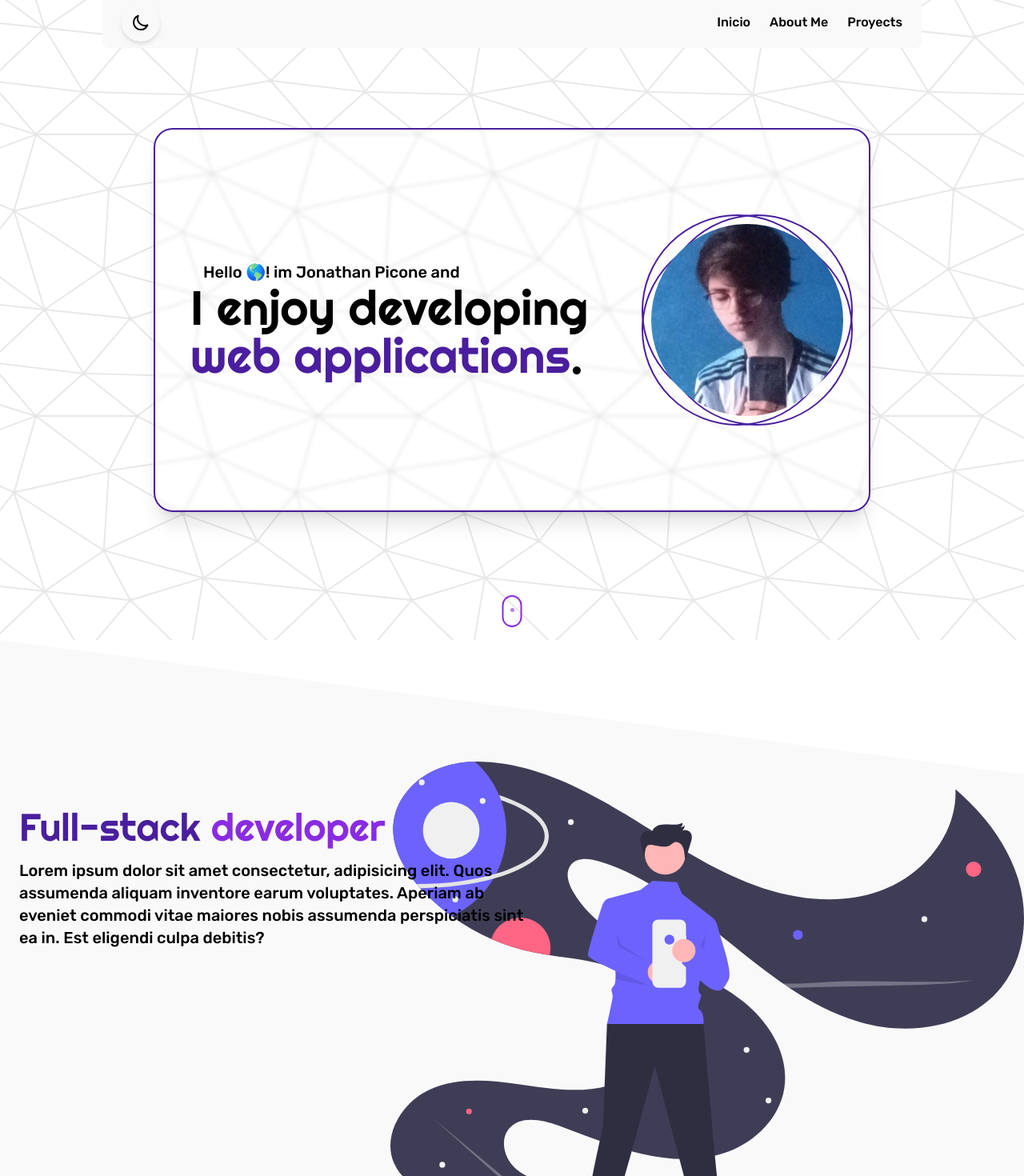
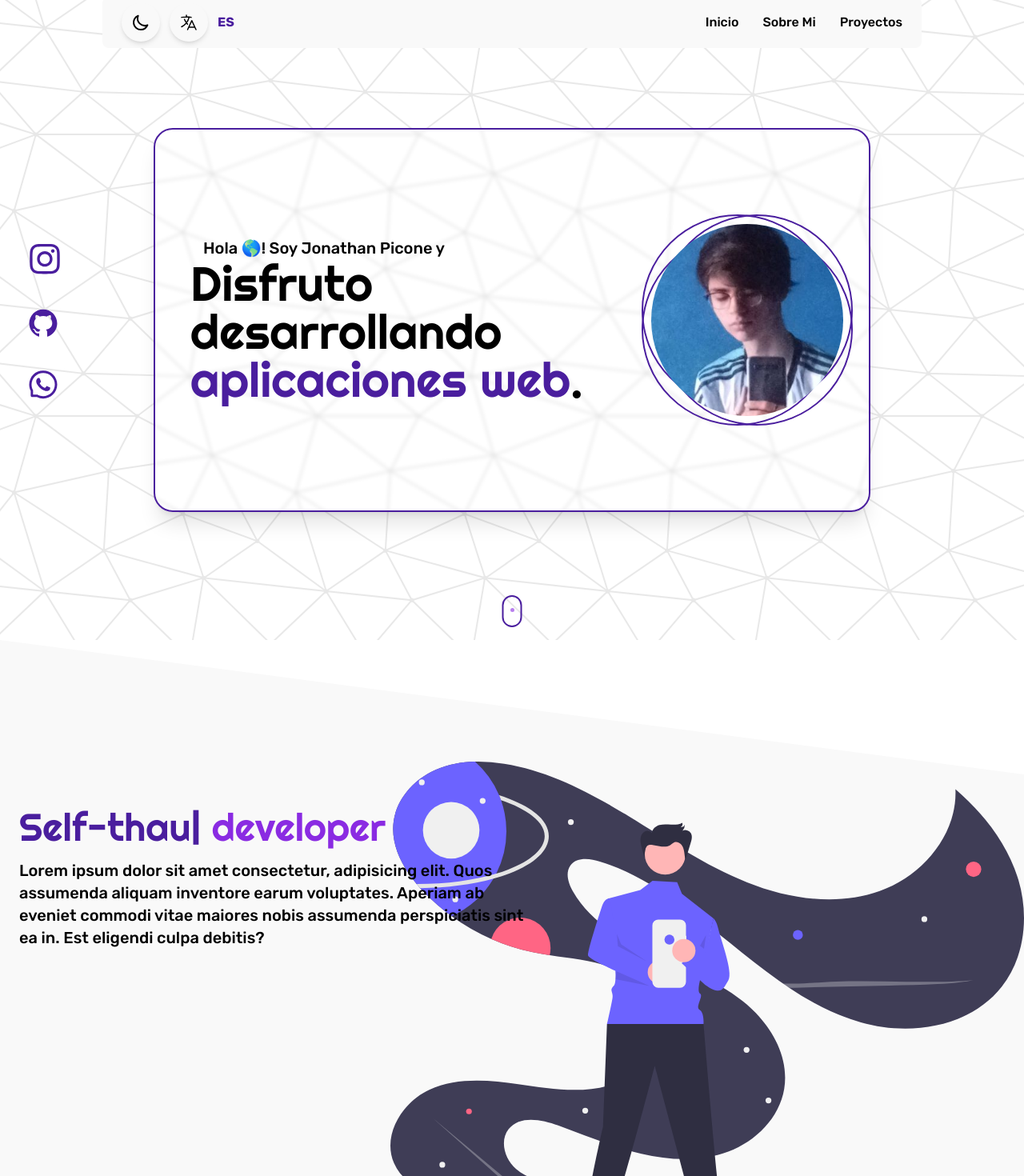
Before and after one commit to yonext24/my-portfolio, a React (Vite) app: page / in a window 1280 px wide. Shown: the top 1470 px of the page at 80% size. Built offline with nearby package versions, Linux system fonts and the light colour scheme.

Commit message:
added language button

```diff
--- a/package.json
+++ b/package.json
@@ -11,7 +11,8 @@
   "dependencies": {
     "react": "^18.2.0",
     "react-dom": "^18.2.0",
-    "react-icons": "^4.7.1"
+    "react-icons": "^4.7.1",
+    "react-typed": "^1.2.0"
   },
   "devDependencies": {
     "@types/react": "^18.0.24",
--- a/src/App.jsx
+++ b/src/App.jsx
@@ -4,12 +4,14 @@ import Navbar from './components/Navbar'
 import ProjectSection from './components/ProjectSection'
 import Quote from './components/Quote'
 import WelcomeSection from './components/WelcomeSection'
+import { LanguageContextProvider } from './contexts/LanguageContext'
 
 
 function App() {
   return (
     <div className="relative flex flex-col w-screen overflow-x-hidden after:content-[''] after:fixed after:top-0 after:left-0 after:bg-[url('/background.svg')]
     after:w-screen after:h-screen after:-z-50 dark:after:invert-[.95] after:transition-[filter] [&>section]:transition-colors [&>section]:duration-200">
+      <LanguageContextProvider>
           {/* The background was provided by svgbackgrounds.com completly free with mention ^^ really good backgrounds */}
           <Navbar />
           <WelcomeSection />
@@ -17,6 +19,7 @@ function App() {
           <Quote />
           <MyData />
           <ProjectSection />
+      </LanguageContextProvider>
     </div>
   )
 }
--- a/src/assets/data.json
+++ b/src/assets/data.json
@@ -1,4 +1,5 @@
 {
+  "projects": {
     "shoes": {
       "title": "Shoes E-Commerce",
       "description": "Lorem ipsum dolor blablbalbalbal",
@@ -34,4 +35,19 @@
       "github": "",
       "demo": ""
     }
+  },
+  "data": {
+    "en": {
+      "presentation": "Hello 🌎! Im Jonathan Picone and",
+      "presentationPhrase": "I enjoy developing",
+      "webApps": "web applications",
+      "aboutme": ""
+    },
+    "es": {
+      "presentation": "Hola 🌎! Soy Jonathan Picone y",
+      "presentationPhrase": "Disfruto desarrollando",
+      "webApps": "aplicaciones web",
+      "aboutme": ""
     }
+  }
+}
--- a/src/components/AboutMe.jsx
+++ b/src/components/AboutMe.jsx
@@ -1,18 +1,26 @@
-import React from 'react'
+import data from '../assets/data.json';
+import React, { useContext } from 'react'
+import Typed from 'react-typed';
+import { LanguageContext } from '../contexts/LanguageContext';
 
-const texts = [
-  {text: 'Full-stack'},
-  {text: 'Self-thaught'}
-]
 
-export default function AboutMe () {
-  const carrousell = () => {
-
-  }
+export default function AboutMe() {
+  const { language } = useContext(LanguageContext)
+  console.log(language)
 
   return <section className='w-full h-[105vh] bg-white relative dark:bg-darkpurple cutted overflow-visible flex items-end'>
     <div className='h-3/4 w-1/2 dark:text-white z-10 ml-6'>
-      <h3 className='font-[Righteous] text-5xl mb-4 text-mainpurple'>Full-stack <p className='text-secondarypurple inline'>developer</p></h3>
+      <h3 className='font-[Righteous] text-5xl mb-4 text-mainpurple'>
+      <Typed
+      strings={[
+            "Full-stack",
+            "Self-thaught",
+          ]}
+          typeSpeed={150}
+          backSpeed={100}
+          loop
+        /> <p className='text-secondarypurple inline'>developer</p>
+      </h3>
       <h4 className='text-xl dark:text-white break-words'>Lorem ipsum dolor sit amet consectetur, adipisicing elit. Quos assumenda aliquam inventore earum voluptates. Aperiam ab eveniet commodi vitae maiores nobis assumenda perspiciatis sint ea in. Est eligendi culpa debitis?</h4>
     </div>
     <img src='/aboutmesvg.svg' className=' h-4/5 absolute bottom-4 right-0' alt='about-me' draggable='false' />
--- a/src/components/CurrentProject.jsx
+++ b/src/components/CurrentProject.jsx
@@ -4,7 +4,7 @@ export default function CurrentProject ({ data }) {
   return <article className='w-full bg-gradient-to-tl from-[rgb(230,230,230)] via-[rgba(255,255,255,.3)]
   dark:from-darkpurple border-2 border-mainpurple mx-auto grid grid-cols-[45%,auto] gap-x-4 rounded-2xl py-6 px-6 '>
       <div className=''>
-        <img className='w-full rounded-lg aspect-[16/9] dark:brightness-90' src={data.image} />
+        <img draggable='false' className='w-full rounded-lg aspect-[16/9] dark:brightness-90' src={data.image} />
       </div>
       <div className='w-[55]'>
         <h3 className='font-[Righteous] text-4xl text-center text-black dark:text-white mb-3'>{data.title}</h3>
--- a/src/components/Navbar.jsx
+++ b/src/components/Navbar.jsx
@@ -1,9 +1,12 @@
-import React, { useEffect, useState } from 'react'
+import React, { useContext, useEffect, useState } from 'react'
 import { HiOutlineSun, HiOutlineMoon } from 'react-icons/hi';
+import { HiOutlineLanguage } from 'react-icons/hi2';
+import { LanguageContext } from '../contexts/LanguageContext';
 import useIntersectionObserver from '../hooks/useIntersectionObserver';
 
 export default function Navbar() {
   const [isDarkMode, setIsDarkMode] = useState(false)
+  const { language, setLanguage } = useContext(LanguageContext)
 
   useEffect(() => {
     if (localStorage.theme === 'dark' || (!('theme' in localStorage) && window.matchMedia('(prefers-color-scheme: dark)').matches)) {
@@ -25,18 +28,20 @@ export default function Navbar() {
       setIsDarkMode(true)
     }
   }
+  const handleLangChange = () => {
+    language === 'es' ? setLanguage('en') : setLanguage('es')
+  }
 
-  const {isInViewPort, fromRef} = useIntersectionObserver()
+  const { isInViewPort, fromRef } = useIntersectionObserver()
 
 
-  console.log(isInViewPort)
   return <>
     <div className='w-full absolute top-0 left-0' ref={fromRef}></div>
     <nav className={`w-full fixed top-0 left-0 h-16 dark:text-white z-50 bg-[transparent] transition-all`}>
       <div className={`flex justify-between w-4/5 mx-auto h-full bg-white dark:bg-darkpurple rounded-lg px-6 shadow-md transition-[background-color,transform]
        dark:shadow-md dark:shadow-[rgb(15,15,15)] duration-300
        ${isInViewPort ? 'shadow-none bg-[rgba(255,255,255,.4)] dark:bg-[rgba(14,5,15,.01)] backdrop-blur-[1px] -translate-y-1' : ''}`} >
-        <div className='my-auto'>
+        <div className='my-auto flex gap-x-3'>
           <button className='rounded-[50%] w-12 h-12 cursor-pointer shadow-md flex justify-center items-center active:border-b active:border-l
         active:-translate-x-[1px] active:translate-y-[1px] dark:bg-[black] transition-colors duration-300'
             onClick={handleThemeChange}>
@@ -45,11 +50,35 @@ export default function Navbar() {
                 : <HiOutlineMoon className='h-6 w-6' />
             }
           </button>
+          <button className='rounded-[50%] w-12 h-12 cursor-pointer shadow-md flex justify-center items-center active:border-b active:border-l
+        active:-translate-x-[1px] active:translate-y-[1px] dark:bg-[black] transition-colors duration-300'
+            onClick={handleLangChange}>
+            <HiOutlineLanguage className='h-6 w-6' />
+          </button>
+          <span className='text-md text-mainpurple font-bold my-auto uppercase'>{language}</span>
         </div>
-        <div className='flex gap-6 h-4/5 justify-center my-auto'>
-          <button>Inicio</button>
-          <button>About Me</button>
-          <button>Proyects</button>
+        <div className='flex gap-6 h-4/5 justify-center my-auto pt-[4px]'>
+          <button className='group'>
+            <div className='border-l-4 border-b-4 pl-[2px] border-[transparent] group-hover:border-mainpurple transition-colors'>
+              <div className='group-hover:translate-x-[4px] group-hover:-translate-y-[4px] transition-transform'>
+                {language === 'es' ? 'Inicio' : 'Start'}
+              </div>
+            </div>
+          </button>
+          <button className='group'>
+            <div className='border-l-4 border-b-4 pl-[2px] border-[transparent] group-hover:border-mainpurple transition-colors'>
+              <div className='group-hover:translate-x-[4px] group-hover:-translate-y-[4px] transition-transform'>
+              {language === 'es' ? 'Sobre Mi' : 'About Me'}
+              </div>
+            </div>
+          </button>
+          <button className='group'>
+            <div className='border-l-4 border-b-4 pl-[2px] border-[transparent] group-hover:border-mainpurple transition-colors'>
+              <div className='group-hover:translate-x-[4px] group-hover:-translate-y-[4px] transition-transform'>
+              {language === 'es' ? 'Proyectos' : 'Projects'}
+              </div>
+            </div>
+          </button>
         </div>
 
       </div>
--- a/src/components/Scroll.jsx
+++ b/src/components/Scroll.jsx
@@ -1,7 +1,7 @@
 import React from 'react'
 
 export default function Scroll () {
-  return <span className='w-[25px] h-[40px] rounded-2xl border-2 bg-[transparent] border-secondarypurple relative overflow-hidden after:content-[""] after:w-[5px]
+  return <span className='w-[25px] h-[40px] rounded-2xl border-2 bg-[transparent] border-mainpurple relative overflow-hidden after:content-[""] after:w-[5px]
   after:h-[5px] after:absolute after:top-[7px] after:left-[50%] after:-translate-x-1/2 after:bg-secondarypurple after:rounded-full after:animate-[scroll_1.9s_linear_infinite]'>
   </span>
 }
--- a/src/components/WelcomeSection.jsx
+++ b/src/components/WelcomeSection.jsx
@@ -1,17 +1,24 @@
-import React from 'react'
+import React, { useContext } from 'react'
 import Scroll from './Scroll'
+import { AiOutlineInstagram, AiOutlineGithub, AiOutlineWhatsApp } from 'react-icons/ai'
+import { LanguageContext } from '../contexts/LanguageContext'
+import data from '../assets/data.json'
 
 export default function WelcomeSection() {
-  return <section className='w-screen h-screen flex flex-col items-center relative'>
+  const { language } = useContext(LanguageContext)
+
+  return <section className='w-full h-screen flex flex-col items-center relative'>
     <div className='w-4/5 max-w-4xl h-full mx-auto flex justify-center items-center'>
       <article className='grid grid-cols-[1fr_auto] h-[60%] bg-transparent place-content-center rounded-3xl p-5 pr-8 shadow-xl
        transition-[background-color,transform] duration-200 border-2 border-mainpurple backdrop-blur-[2px] hover:-translate-y-1'>
         <div className='flex flex-col justify-center'>
           <div>
-            <h4 className='text-xl block dark:text-white ml-10'>Hello 🌎! im Jonathan Picone and</h4>
-          </div>
-          <div className='ml-6'>
-            <h2 className='text-6xl inline mt-auto dark:text-white font-["Righteous"]'>I enjoy developing <p className='text-mainpurple inline'>web applications</p>.</h2>
+            <div>
+              <h4 className='text-xl block dark:text-white ml-10'>{data.data[language].presentation}</h4>
+            </div>
+            <div className='ml-6'>
+              <h2 className='text-6xl inline mt-auto dark:text-white font-["Righteous"]'>{data.data[language].presentationPhrase} <p className='text-mainpurple inline'>{data.data[language].webApps}</p>.</h2>
+            </div>
           </div>
         </div>
         <div className='w-max h-max relative'>
@@ -26,5 +33,16 @@ export default function WelcomeSection() {
     <div className='absolute bottom-4 left-1/2 flex justify-center items-center -translate-x-1/2 h-[40px] w-[25px]'>
       <Scroll />
     </div>
+    <div className='text-mainpurple flex flex-col absolute left-6 top-1/2 -translate-y-1/2 justify-evenly h-1/3'>
+      <a href='https://www.instagram.com/yoni_oc/' target='_blank' className='ml-2 group'  >
+        <AiOutlineInstagram className='h-12 w-12 transition-[transform,background-color] group-hover:text-secondarypurple group-hover:scale-105' />
+      </a>
+      <a href='https://github.com/yonext24' target='_blank' className='ml-2 group'>
+        <AiOutlineGithub className='h-11 w-11 pt-1 transition-[transform,background-color] group-hover:text-secondarypurple group-hover:scale-105' />
+      </a>
+      <a href='https://wa.me/1126665538' target='_blank' className='ml-2 group'  >
+        <AiOutlineWhatsApp className='h-11 w-11 pt-1 transition-[transform,background-color] group-hover:text-secondarypurple group-hover:scale-105' />
+      </a>
+    </div>
   </section>
 }
--- /dev/null
+++ b/src/contexts/LanguageContext.jsx
@@ -0,0 +1,16 @@
+import React, { createContext, useEffect, useState } from 'react'
+
+export const LanguageContext = createContext('es')
+
+export const LanguageContextProvider = ({children}) => {
+  const [language, setLanguage] = useState('es')
+
+  useEffect(() => {
+    localStorage.setItem('language', language)
+  }, [language])
+
+  return <LanguageContext.Provider value={{
+    language,
+    setLanguage
+  }} >{children}</LanguageContext.Provider>
+}
```
Also changed, not shown: src/components/MyData.jsx (+9 -3 lines), src/components/ProjectSection.jsx (+6 -6 lines), 1 other file (tests, documents, lock files or other folders). Lines whose indentation alone changed are shown as unchanged.
